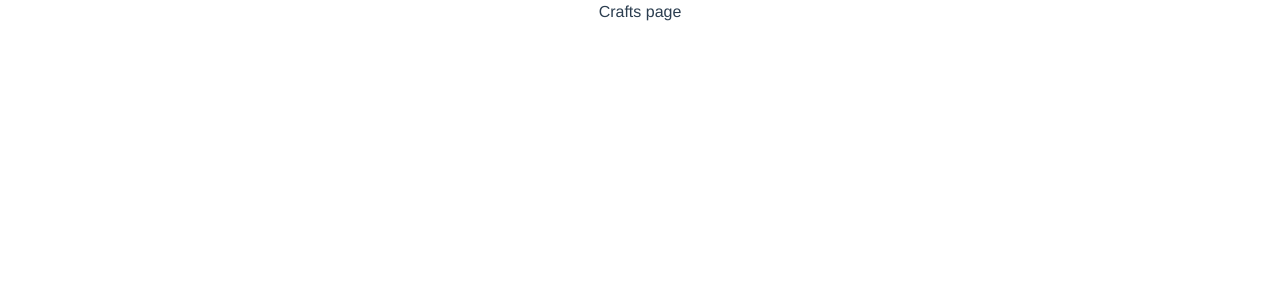
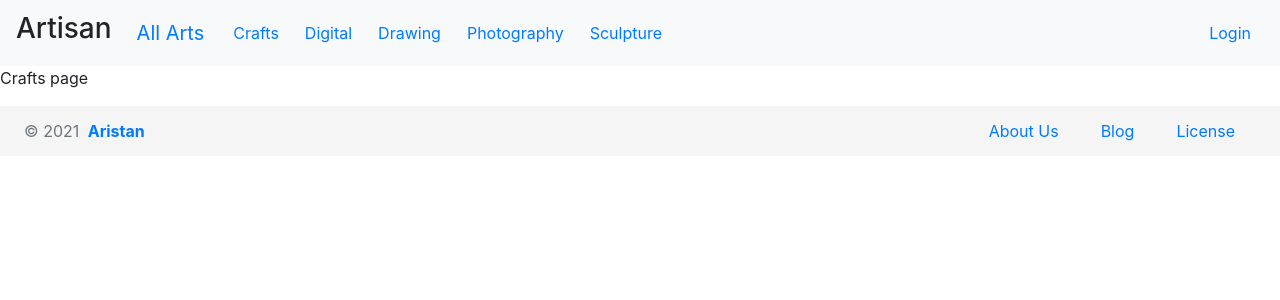
Before and after one commit to samisen-io/Artisan-vault, a Vue app: page /Crafts in a window 1280 px wide. Shown: the top 300 px of the page. Built offline with nearby package versions, Linux system fonts and the light colour scheme.

Commit message:
Added footer

```diff
--- a/src/App.vue
+++ b/src/App.vue
@@ -5,24 +5,5 @@
 </template>
 
 <style lang="scss">
-#app {
-  font-family: Avenir, Helvetica, Arial, sans-serif;
-  -webkit-font-smoothing: antialiased;
-  -moz-osx-font-smoothing: grayscale;
-  text-align: center;
-  color: #2c3e50;
-}
 
-#nav {
-  padding: 30px;
-
-  a {
-    font-weight: bold;
-    color: #2c3e50;
-
-    &.router-link-exact-active {
-      color: #42b983;
-    }
-  }
-}
 </style>
--- a/src/components/Crafts.vue
+++ b/src/components/Crafts.vue
@@ -1,9 +1,16 @@
 <template>
-  <p>Crafts page</p>
+<div>
+  <navbar />
+<p> Crafts page</p>
+<Footer />
+</div>
 </template>
 
 <script>
+import Footer from './Footer.vue'
+import Navbar from './Navbar.vue'
 export default {
+  components: { Navbar, Footer },
 name:'Crafts'
 }
 </script>
--- a/src/components/Digital.vue
+++ b/src/components/Digital.vue
@@ -1,9 +1,16 @@
 <template>
-  <p>Digital</p>
+<div>
+    <navbar />
+<p>Digital page</p>
+<Footer />
+</div>
 </template>
 
 <script>
+import Navbar from './Navbar.vue'
+import Footer from './Footer.vue'
 export default {
+  components: { Navbar,Footer },
 name:'Digital'
 }
 </script>
--- a/src/components/Drawing.vue
+++ b/src/components/Drawing.vue
@@ -1,13 +1,19 @@
 <template>
-  <p>Drawing page</p>
+  <div>
+    <navbar />
+    <p> Drawing page</p>
+    <Footer />
+  </div>
 </template>
 
 <script>
+import Navbar from "./Navbar.vue";
+import Footer from "./Footer.vue"
 export default {
-name:'Drawing'
-}
+  components: { Navbar,Footer },
+  name: "Drawing",
+};
 </script>
 
 <style>
-
 </style>
--- /dev/null
+++ b/src/components/Footer.vue
@@ -0,0 +1,41 @@
+<template>
+  <footer class="footer px-4">
+    <b-row align-v="center" class="justify-content-lg-between">
+      <b-col lg="6">
+        <div class="copyright text-center text-lg-left text-muted">
+          © {{year}} <a href="https://www.google.com" class="font-weight-bold ml-1" target="_blank">Aristan</a>
+        </div>
+      </b-col>
+      <b-col lg="6">
+        <b-nav align="center" class="nav-footer justify-content-lg-end">
+          <!-- <b-nav-item href="https://www.creative-tim.com"  target="_blank">
+            Creative Tim
+          </b-nav-item> -->
+          <b-nav-item href="https://www.google.com" target="_blank">
+           About Us
+          </b-nav-item>
+          <b-nav-item href="https://www.google.com" target="_blank">
+            Blog
+          </b-nav-item>
+          <b-nav-item href="https://www.google.com" target="_blank">
+            License
+          </b-nav-item>
+        </b-nav>
+      </b-col>
+    </b-row>
+  </footer>
+</template>
+<script>
+export default {
+  data() {
+    return {
+      year: new Date().getFullYear()
+    };
+  }
+};
+</script>
+<style>
+.footer{
+    background:whitesmoke;
+}
+</style>
--- a/src/components/Mainpage.vue
+++ b/src/components/Mainpage.vue
@@ -1,18 +1,6 @@
 <template>
   <div>
-    <b-navbar toggleable="lg" type="dark" variant="dark">
-      <b-navbar-brand href="">All Arts</b-navbar-brand>
-      <!-- <b-navbar-toggle target="nav-collapse"></b-navbar-toggle> -->
-      <b-collapse id="nav-collapse" is-nav>
-        <b-navbar-nav>
-          <b-nav-item href="/Crafts">Crafts</b-nav-item>
-          <b-nav-item href="/Digital">Digital</b-nav-item>
-          <b-nav-item href="/Drawing">Drawing</b-nav-item>
-          <b-nav-item href="/Photography">Photography</b-nav-item>
-          <b-nav-item href="/Sculpture">Sculpture</b-nav-item>
-        </b-navbar-nav>
-      </b-collapse>
-    </b-navbar>
+    <navbar />
     <br />
     <!-- carousel page -->
     <b-carousel
@@ -20,21 +8,9 @@
       style="text-shadow: 0px 0px 1px #000"
       fade
       indicators
-      img-width="1024"
-      img-height="480"
+      img-width="124"
+      img-height="48"
     >
-   <b-carousel-slide>
-
-        <b-card-body title="Horizontal Card">
-          <b-card-text>
-            This is a wider card with supporting text as a natural lead-in to additional content.
-            This content is a little bit longer.
-          </b-card-text>
-          <button class="btn btn-danger">venkat</button>
-           <button class="btn btn-danger">venkat</button>
-        </b-card-body>
-
-      </b-carousel-slide>
       <b-carousel-slide
         caption="First slide"
         img-src="https://picsum.photos/1024/480/?image=10"
@@ -44,22 +20,21 @@
         img-src="https://picsum.photos/1024/480/?image=12"
       ></b-carousel-slide>
       <b-carousel-slide
-
         caption="Third Slide"
         img-src="https://picsum.photos/1024/480/?image=22"
       ></b-carousel-slide>
     </b-carousel>
-      <b-card no-body class="overflow-hidden" style="max-width: 540px;">
+    <!-- card part -->
+    <b-card no-body class="overflow-hidden" style="max-width: 540px">
       <b-row no-gutters>
         <b-col md="6">
-        <!-- <b-card-img src="../assets/logo.png" alt="Image" class="rounded-0"></b-card-img> -->
-        <img alt="Vue logo" src="../assets/logo.png" class="rounded-0">
+          <img alt="Vue logo" src="../assets/logo.png" class="rounded-0" />
         </b-col>
         <b-col md="6">
           <b-card-body title="Horizontal Card">
             <b-card-text>
-            This is a wider card with supporting text as a natural lead-in to additional content.
-            This content is a little bit longer.
+              This is a wider card with supporting text as a natural lead-in to
+              additional content. This content is a little bit longer.
             </b-card-text>
             <button class="btn btn-danger">venkat</button>
             <button class="btn btn-danger">venkat</button>
@@ -67,28 +42,20 @@
         </b-col>
       </b-row>
     </b-card>
+
+    <Footer />
   </div>
 </template>
 
 <script>
+import Footer from './Footer.vue';
+import Navbar from "./Navbar.vue";
 export default {
+  components: { Navbar, Footer },
   name: "Mainpage",
 };
 </script>
 
 <style>
-.nav-item {
-  padding: 20px;
-}
-.b-navbar-fixed {
-  top: 0;
-  z-index: 100;
-  position: fixed;
-  width: 100%;
-}
-.sticky {
-  position: fixed;
-  top: 0;
-  width: 100%;
-}
+
 </style>
--- a/src/components/Navbar.vue
+++ b/src/components/Navbar.vue
@@ -1,13 +1,35 @@
 <template>
+  <div>
 
+    <b-navbar toggleable="lg" type="waring" variant="light">
+        <!-- <img alt="Vue logo" src="../assets/artisan.png" class="rounded-0" width="150" height="50" /> -->
+      <h3 style="padding-right:25px">Artisan</h3>
+      <b-navbar-brand href="/">All Arts</b-navbar-brand>
+      <b-navbar-toggle target="nav-collapse"></b-navbar-toggle>
+      <b-collapse id="nav-collapse" is-nav>
+        <b-navbar-nav>
+          <b-nav-item href="/Crafts">Crafts</b-nav-item>
+          <b-nav-item href="/Digital">Digital</b-nav-item>
+          <b-nav-item href="/Drawing">Drawing</b-nav-item>
+          <b-nav-item href="/Photography">Photography</b-nav-item>
+          <b-nav-item href="/Sculpture">Sculpture</b-nav-item>
+        </b-navbar-nav>
+        <b-navbar-nav class="ml-auto">
+          <b-nav-item href="/Sculpture">Login</b-nav-item>
+        </b-navbar-nav>
+      </b-collapse>
+    </b-navbar>
+  </div>
 </template>
 
 <script>
 export default {
-name:'Navbar'
-}
+  name: "Navbar",
+};
 </script>
 
 <style>
-
+.nav-item {
+  padding: 5px;
+}
 </style>
--- a/src/components/Photography.vue
+++ b/src/components/Photography.vue
@@ -1,9 +1,16 @@
 <template>
-  <p>Photography page</p>
+<div>
+<navbar />
+<p>Photography page</p>
+<Footer />
+</div>
 </template>
 
 <script>
+import Navbar from './Navbar.vue'
+import Footer from './Footer.vue'
 export default {
+  components: { Navbar,Footer },
 name:'Photography'
 }
 </script>
--- a/src/components/Sculpture.vue
+++ b/src/components/Sculpture.vue
@@ -1,9 +1,16 @@
 <template>
+<div>
+  <navbar />
   <p>Sculpture page</p>
+  <Footer />
+</div>
 </template>
 
 <script>
+import Navbar from './Navbar.vue'
+import Footer from './Footer.vue'
 export default {
+  components: { Navbar,Footer },
 name:'Sculpture'
 }
 </script>
--- a/src/main.js
+++ b/src/main.js
@@ -13,7 +13,8 @@ Vue.use(BootstrapVue)
 Vue.use(IconsPlugin)
 
 Vue.config.productionTip = false
-
+Vue.component("Navbar",require('./components/Navbar.vue'))
+Vue.component("Footer",require('./components/Footer.vue'))
 new Vue({
   router,
   render: h => h(App)
```
Also changed, not shown: src/components/Login.vue (added, +13 -0 lines), src/assets/artisan.png (added). Lines whose indentation alone changed are shown as unchanged.
